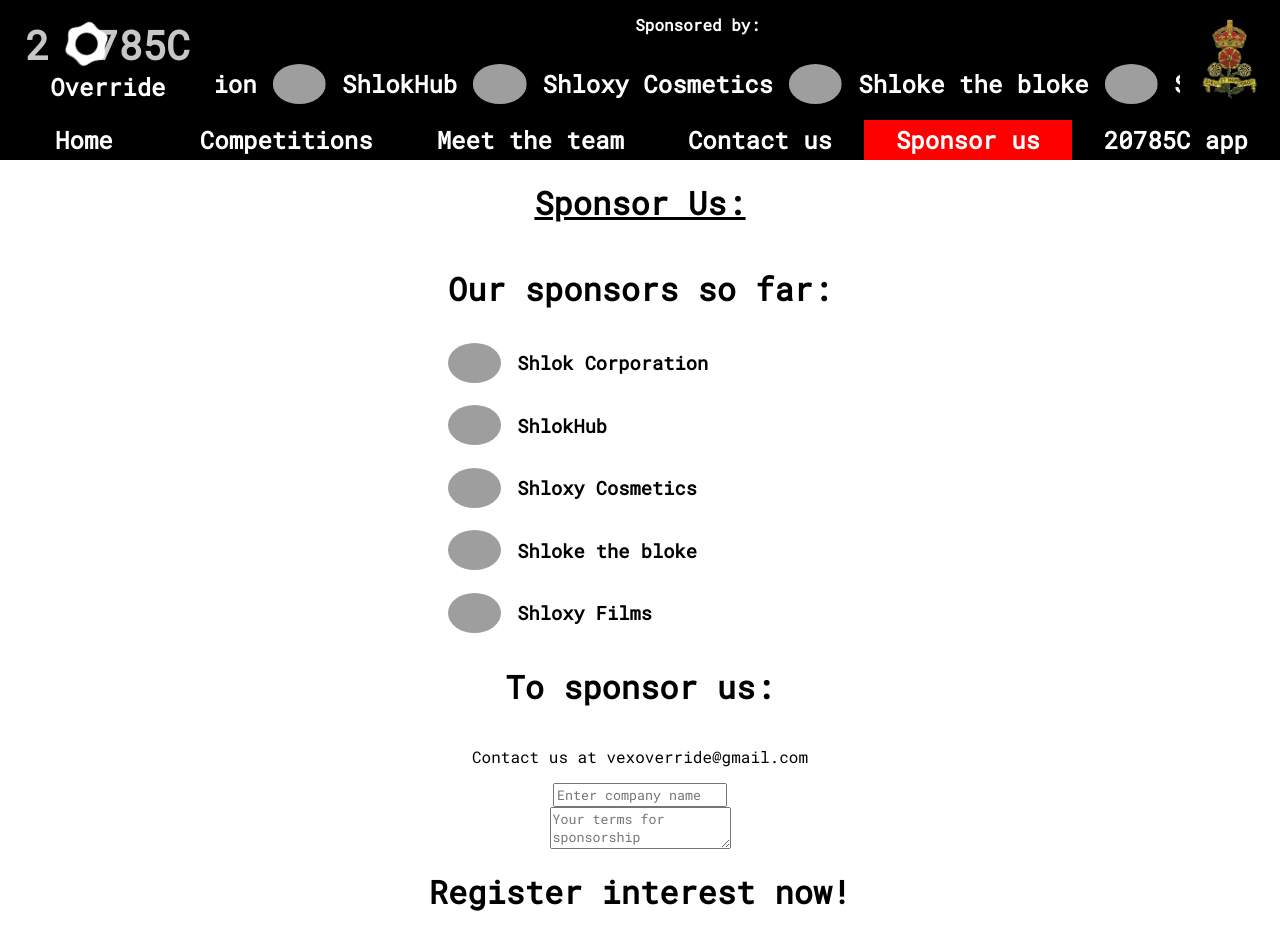
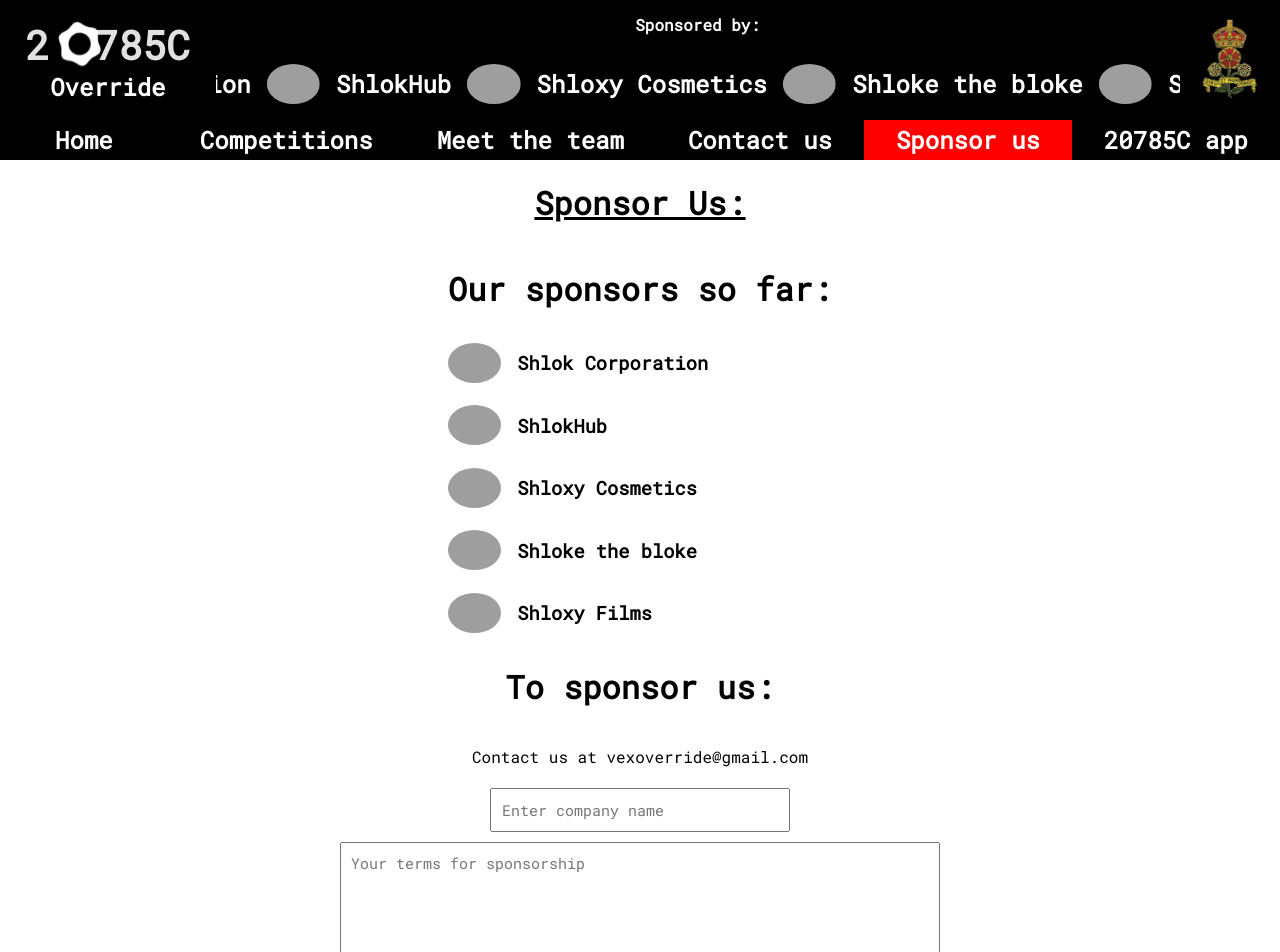
Before and after one commit to PP6464/20785CWeb, a React (Create React App) app: page /sponsor-us in a window 1280 px wide. Shown: the top 952 px of the page. Built offline with nearby package versions, Linux system fonts and the light colour scheme; grey boxes are pictures that could not be loaded.

Commit message:
add prefilled email to vexoverride@gmail.com for registering sponsorship interest

```diff
--- a/src/sponsor-us/sponsor-us.css
+++ b/src/sponsor-us/sponsor-us.css
@@ -4,3 +4,36 @@
     justify-content: flex-start;
     align-items: center;
 }
+
+.sponsor-us-input {
+    font-size: 15px;
+    padding: 10px;
+    margin: 5px;
+}
+
+.sponsor-us-input[data-smaller] {
+    width: 300px;
+    max-lines: 1;
+}
+
+.sponsor-us-input[data-larger] {
+    width: 600px;
+    height: 300px;
+    resize: none;
+}
+
+#register-sponsorship {
+    color: white;
+    background: black;
+    border-radius: 40px;
+    padding-top: 0;
+    padding-bottom: 0;
+    padding-left: 40px;
+    padding-right: 40px;
+    margin-top: 25px;
+    margin-bottom: 40px;
+}
+
+#register-sponsorship:hover {
+    cursor: pointer;
+}
```
